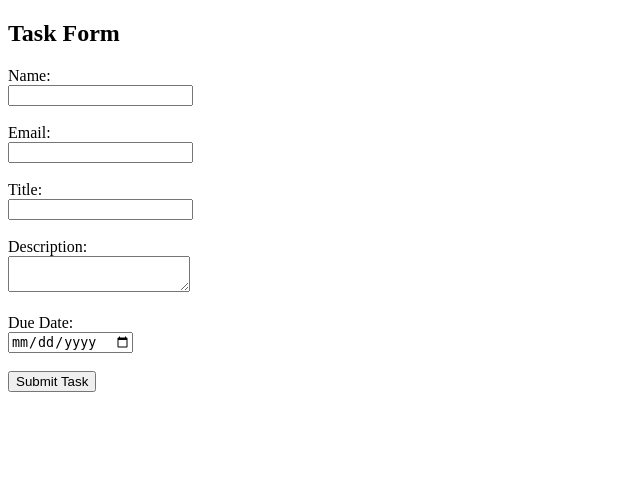
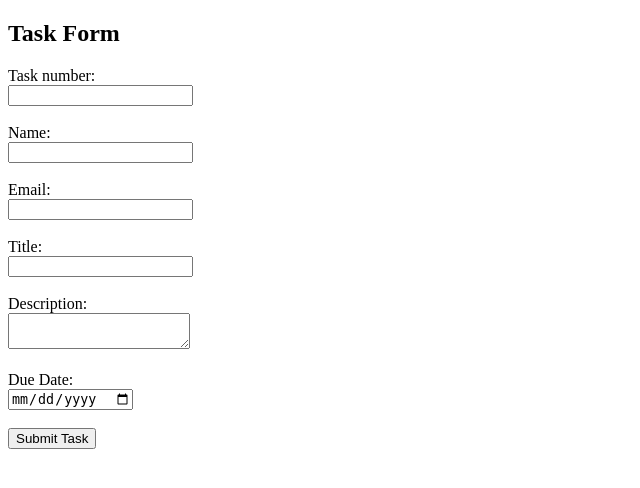
Before and after one commit to 2018amu/flask-task-manager, a Flask app: page /index in a window 1280 px wide. Shown: the top 488 px of the page, without its empty margins (0-640 px from the left). Run offline with Flask 3, Linux system fonts and the light colour scheme.

Commit message:
adding task no

```diff
--- a/app.py
+++ b/app.py
@@ -33,7 +33,7 @@ def index():
 def submit():
     try:
         data = request.get_json()
-        required_fields = ['name', 'email', 'title', 'description', 'dueDate']
+        required_fields = ['number','name', 'email', 'title', 'description', 'dueDate']
 
 
         # Validate the  fields
--- a/static/script.js
+++ b/static/script.js
@@ -7,6 +7,7 @@ document.addEventListener("DOMContentLoaded", () => {
     e.preventDefault();
 
     const data = {
+      number:document.getElementById("tasknumber").value,
       name: document.getElementById("name").value,
       email: document.getElementById("email").value,
       title: document.getElementById("title").value,
--- a/templates/index.html
+++ b/templates/index.html
@@ -7,6 +7,9 @@
     <h2> Task Form</h2>
 
     <form id="taskForm">
+      <label>Task number:</label><br />
+      <input type="text" id="tasknumber" name="number" required /><br /><br />
+
       <label>Name:</label><br />
       <input type="text" id="name" name="name" required /><br /><br />
 
```
